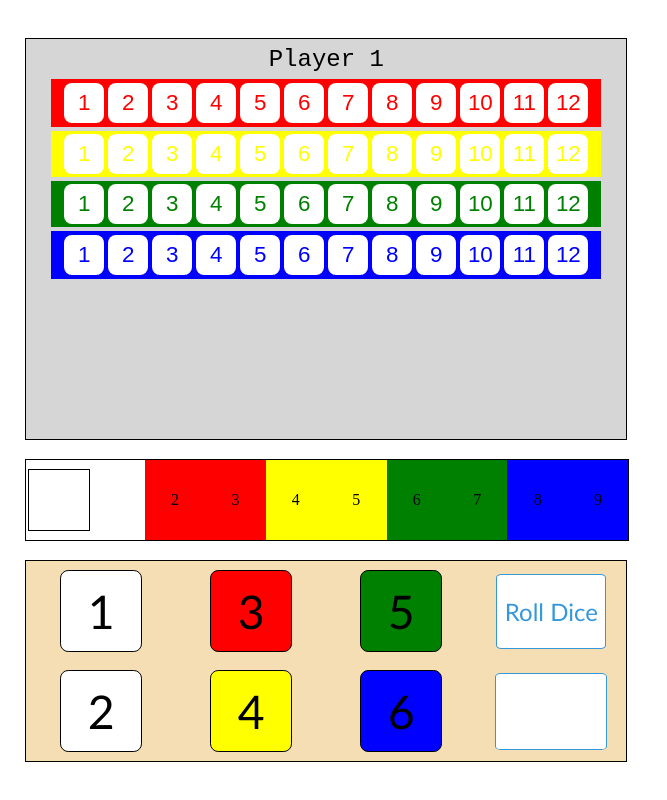
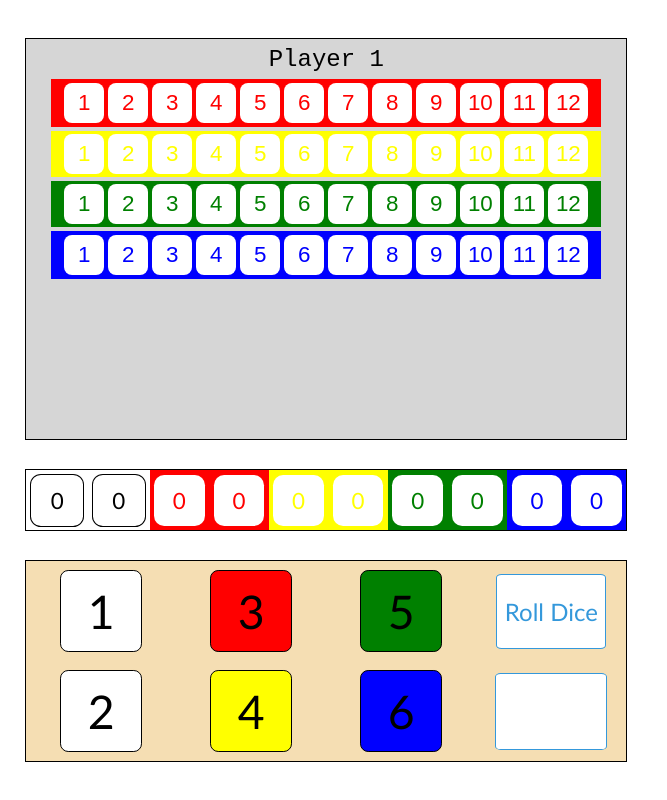
Before and after one commit to ianturner88/vanilla-js-qwixx, a plain HTML site: page index.html in a window 1280 px wide. Shown: the whole page, without its empty margins (0-667 px from the left). Drawn offline with Linux system fonts and the light colour scheme; files whose address does not match are found by name.

Commit message:
available numbers css layout initial design complete

```diff
--- a/index.html
+++ b/index.html
@@ -72,18 +72,37 @@
           </div>
         </div>
       </div>
-      <div class="player1-available-numbers">
-        <div class="public-number player-options">
-          <div class="public-number-dice"></div>
+      <div class="player1-available-numbers available-numbers">
+        <div class="public-number-dice1 public-available-numbers">
+          <div class="public-number1 inner-dice">0</div>
         </div>
-        <div class="red-number1">2</div>
-        <div class="red-number2">3</div>
-        <div class="yellow-number1">4</div>
-        <div class="yellow-number2">5</div>
-        <div class="green-number1">6</div>
-        <div class="green-number2">7</div>
-        <div class="blue-number1">8</div>
-        <div class="blue-number2">9</div>
+        <div class="public-number-dice2 public-available-numbers">
+          <div class="public-number2 inner-dice">0</div>
+        </div>
+        <div class="red-number-dice1 red-available-numbers">
+          <div class="red-number1 inner-dice">0</div>
+        </div>
+        <div class="red-number-dice2 red-available-numbers">
+          <div class="red-number2 inner-dice">0</div>
+        </div>
+        <div class="yellow-number-dice1 yellow-available-numbers">
+          <div class="yellow-number1 inner-dice">0</div>
+        </div>
+        <div class="yellow-number-dice2 yellow-available-numbers">
+          <div class="yellow-number2 inner-dice">0</div>
+        </div>
+        <div class="green-number-dice1 green-available-numbers">
+          <div class="green-number1 inner-dice">0</div>
+        </div>
+        <div class="green-number-dice2 green-available-numbers">
+          <div class="green-number2 inner-dice">0</div>
+        </div>
+        <div class="blue-number-dice1 blue-available-numbers">
+          <div class="blue-number1 inner-dice">0</div>
+        </div>
+        <div class="blue-number-dice2 blue-available-numbers">
+          <div class="blue-number2 inner-dice">0</div>
+        </div>
       </div>
       <div class="dice-sector">
         <div class="dice white-dice white-1" data-white-dice-1>1</div>
--- a/styling/available-numbers.css
+++ b/styling/available-numbers.css
@@ -1,12 +1,23 @@
-.player1-available-numbers {
+/* the grid box where the players numbers are to be found */
+
+.available-numbers {
   grid-row-start: 3;
   grid-column-start: 2;
   border: 1px solid black;
-  width: 602px;
-  height: 80px;
+  width: 600px;
+  height: 60px;
   margin: auto auto;
   display: grid;
-  grid-template-columns: repeat(9, auto);
+  grid-template-columns: repeat(10, auto);
+  font-size: 140%;
+  font-family: 'Trebuchet MS', 'Lucida Sans Unicode', 'Lucida Grande',
+    'Lucida Sans', Arial, sans-serif;
+}
+
+.public-available-numbers {
+  display: flex;
+  justify-content: center;
+  align-items: center;
 }
 
 .player-options {
@@ -23,64 +34,100 @@
   align-items: center;
 }
 
+/* the outer dice area */
+
 .public-number-dice {
   width: 60px;
   height: 60px;
   border: 1px solid black;
 }
 
-.red-number1 {
+.red-number-dice1 {
   background: red;
   display: flex;
   justify-content: center;
   align-items: center;
 }
 
-.red-number2 {
+.red-number-dice2 {
   background: red;
   display: flex;
   justify-content: center;
   align-items: center;
 }
 
-.yellow-number1 {
+.yellow-number-dice1 {
   background: yellow;
   display: flex;
   justify-content: center;
   align-items: center;
 }
 
-.yellow-number2 {
+.yellow-number-dice2 {
   background: yellow;
   display: flex;
   justify-content: center;
   align-items: center;
 }
 
-.green-number1 {
+.green-number-dice1 {
   background: green;
   display: flex;
   justify-content: center;
   align-items: center;
 }
 
-.green-number2 {
+.green-number-dice2 {
   background: green;
   display: flex;
   justify-content: center;
   align-items: center;
 }
 
-.blue-number1 {
+.blue-number-dice1 {
   background: blue;
   display: flex;
   justify-content: center;
   align-items: center;
 }
 
-.blue-number2 {
+.blue-number-dice2 {
   background: blue;
   display: flex;
   justify-content: center;
   align-items: center;
 }
+
+/* the inner dice area */
+
+.inner-dice {
+  border: 1px solid none;
+  width: 85%;
+  height: 85%;
+  border-radius: 20%;
+  display: flex;
+  justify-content: center;
+  align-items: center;
+  background: white;
+}
+
+.public-number1,
+.public-number2 {
+  border: 1px solid black;
+}
+
+.red-available-numbers {
+  color: red;
+}
+
+.yellow-available-numbers {
+  color: yellow;
+}
+
+.green-available-numbers {
+  color: green;
+}
+
+.blue-available-numbers {
+  color: blue;
+}
```
